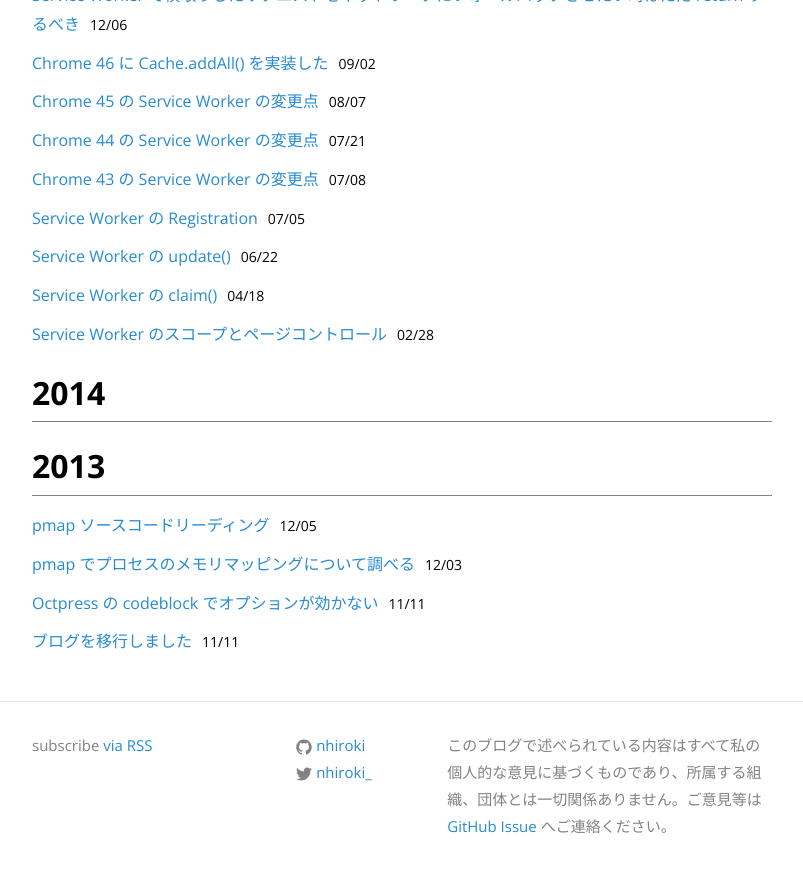
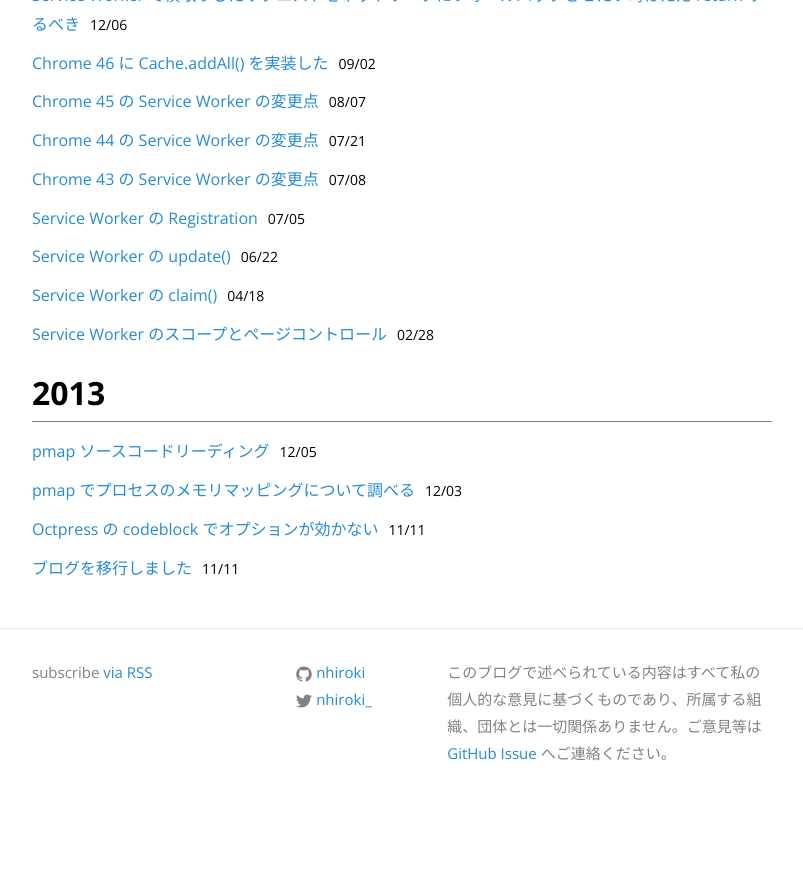
Before and after one commit to nhiroki/nhiroki.github.io, a Jekyll site: the page built from index.html, in a window 1280 px wide and 900 px high, scrolled down 1269 px. Shown: the top 873 px of the window, without its empty margins (238-1041 px from the left). Built offline with Jekyll 4.4.1, drawn with Linux system fonts in a browser that asks for light colours; after the commit the page ends 2096 px from its top, so only the background shows below that.

Commit message:
Fix Liquid templates to generate the list of posts

```diff
--- a/index.html
+++ b/index.html
@@ -4,17 +4,19 @@
 
 <div class="home">
 
-  {% for year in (2013..2018) reversed %}
-  <h1>{{ year }}</h1>
-  <ul class="post-list">
-    {% for post in site.posts %}
+  {% assign current_year = 0 %}
+  {% for post in site.posts %}
     {% assign post_year = post.date | date: "%Y" | to_integer %}
-    {% if post_year == year %}
+
+    {% if current_year != post_year %}
+      {% if current_year != 0 %}</ul>{% endif %}
+      {% assign current_year = post_year %}
+        <h1>{{ current_year }}</h1>
+        <ul class="post-list">
+      {% endif %}
       <li>
         <a class="post-link" href="{{ post.url | prepend: site.baseurl }}">{{ post.title }}</a><span class="post-meta">{{ post.date | date: "%m/%d" }}</span>
       </li>
-    {% endif %}
-    {% endfor %}
-  </ul>
   {% endfor %}
+
 </div>
```
